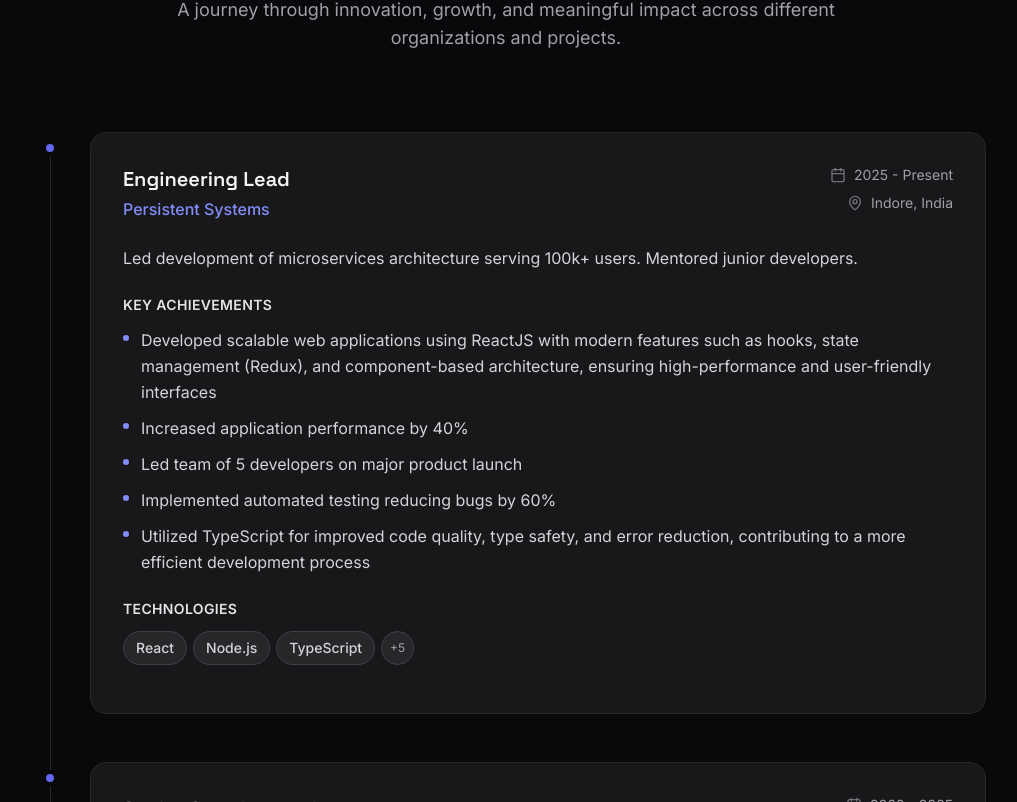
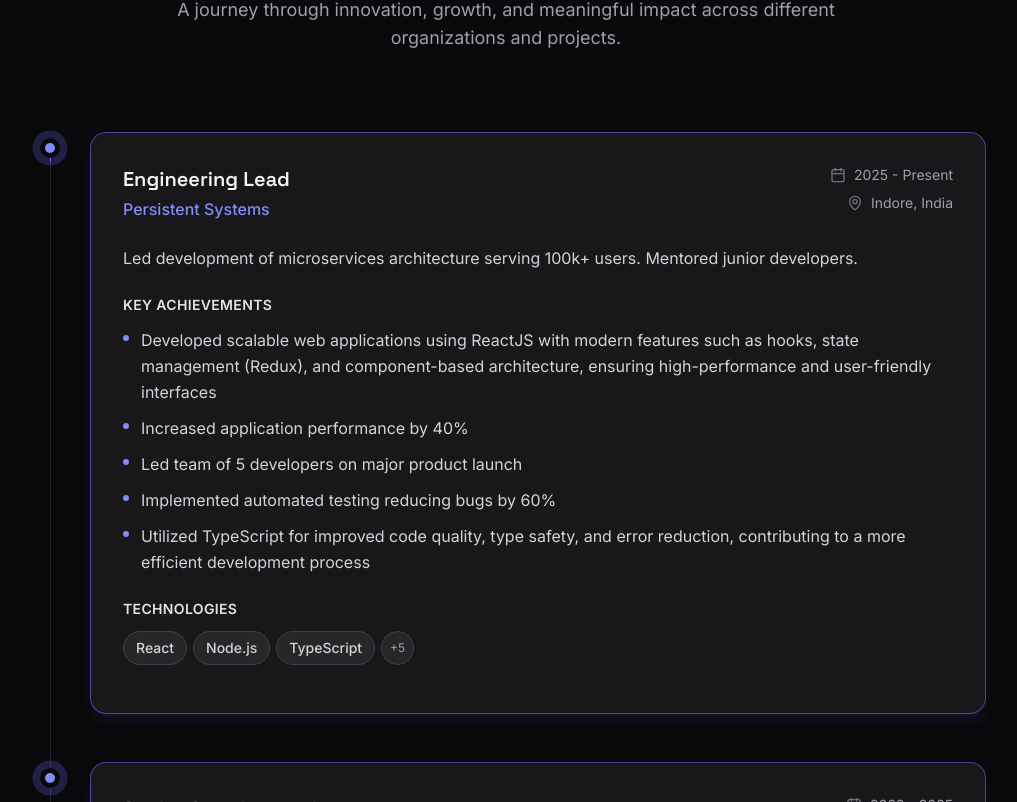
Before and after one commit to TarunBapat/portfolio-website, a React (Vite) app: page / in a window 1280 px wide. Shown: the part 2778-3580 px from the top of the page, without its empty margins (134-1151 px from the left). Built offline with nearby package versions, Linux system fonts and the light colour scheme.

Commit message:
fix: refactor UI

```diff
--- a/src/Experience.tsx
+++ b/src/Experience.tsx
@@ -1,10 +1,18 @@
-import { Briefcase, Calendar, MapPin } from "lucide-react";
-import { motion } from "framer-motion";
+import { useRef } from "react";
+import { Briefcase } from "lucide-react";
+import { motion, useScroll, useTransform } from "framer-motion";
 import { experiences } from "./constants";
-import TechStacks from "./TechStacks";
 import { fadeUp, viewportOnce } from "./utils/motion";
+import ExperienceItem from "./ExperienceItem";
 
 const Experience = () => {
+  const timelineRef = useRef<HTMLDivElement>(null);
+  const { scrollYProgress } = useScroll({
+    target: timelineRef,
+    offset: ["start center", "end center"],
+  });
+  const lineHeight = useTransform(scrollYProgress, [0, 1], ["0%", "100%"]);
+
   return (
     <section
       id="experience"
@@ -36,77 +44,15 @@ const Experience = () => {
         </motion.div>
 
         {/* Timeline */}
-        <div className="relative">
+        <div ref={timelineRef} className="relative">
           <div className="absolute left-6 top-2 bottom-2 w-px bg-zinc-800" />
+          <motion.div
+            className="absolute left-6 top-2 w-px bg-gradient-to-b from-accent-400 to-accent-500 origin-top"
+            style={{ height: lineHeight }}
+          />
 
           {experiences.map((exp, index) => (
-            <motion.div
-              key={exp.id}
-              variants={fadeUp}
-              initial="hidden"
-              whileInView="visible"
-              viewport={viewportOnce}
-              transition={{ delay: index * 0.1 }}
-              className="relative flex items-start mb-12 last:mb-0"
-            >
-              <div className="absolute left-4 top-2 w-4 h-4 bg-accent-500 rounded-full border-4 border-zinc-950 z-10" />
-
-              <div className="ml-16 w-full">
-                <div className="bg-zinc-900 border border-zinc-800 rounded-2xl p-8 transition-colors duration-300 hover:border-zinc-700">
-                  <div className="flex flex-col lg:flex-row lg:items-start lg:justify-between mb-6 gap-4">
-                    <div>
-                      <h3 className="text-xl font-display font-semibold text-zinc-100 mb-1">
-                        {exp.title}
-                      </h3>
-                      <span className="text-accent-400 font-medium">
-                        {exp.company}
-                      </span>
-                    </div>
-
-                    <div className="flex flex-col gap-2 lg:items-end text-sm text-zinc-400 shrink-0">
-                      <div className="flex items-center gap-2">
-                        <Calendar className="w-4 h-4 text-zinc-500" />
-                        <span>{exp.period}</span>
-                      </div>
-                      <div className="flex items-center gap-2">
-                        <MapPin className="w-4 h-4 text-zinc-500" />
-                        <span>{exp.location}</span>
-                      </div>
-                    </div>
-                  </div>
-
-                  <p className="text-zinc-300 mb-6 leading-relaxed">
-                    {exp.description}
-                  </p>
-
-                  <div className="mb-6">
-                    <h4 className="font-semibold text-zinc-200 mb-3 text-sm tracking-wide uppercase">
-                      Key Achievements
-                    </h4>
-                    <ul className="space-y-2.5">
-                      {exp.achievements.map((achievement, idx) => (
-                        <li
-                          key={idx}
-                          className="flex items-start gap-3 text-zinc-300 leading-relaxed"
-                        >
-                          <span className="w-1.5 h-1.5 bg-accent-400 rounded-full mt-2 shrink-0" />
-                          {achievement}
-                        </li>
-                      ))}
-                    </ul>
-                  </div>
-
-                  <div>
-                    <h4 className="font-semibold text-zinc-200 mb-3 text-sm tracking-wide uppercase">
-                      Technologies
-                    </h4>
-                    <div className="flex flex-wrap gap-2">
-                      <TechStacks project={{ tech: exp.tech }} />
-                    </div>
-                  </div>
-                </div>
-              </div>
-            </motion.div>
+            <ExperienceItem key={exp.id} exp={exp} index={index} />
           ))}
         </div>
       </div>
--- /dev/null
+++ b/src/ExperienceItem.tsx
@@ -0,0 +1,116 @@
+import { useRef } from "react";
+import { motion, useInView } from "framer-motion";
+import { Calendar, MapPin } from "lucide-react";
+import TechStacks from "./TechStacks";
+import { fadeUp, viewportOnce } from "./utils/motion";
+
+interface Experience {
+  id: number;
+  title: string;
+  company: string;
+  location: string;
+  period: string;
+  description: string;
+  achievements: string[];
+  tech: string[];
+}
+
+const ExperienceItem = ({
+  exp,
+  index,
+}: {
+  exp: Experience;
+  index: number;
+}) => {
+  const ref = useRef<HTMLDivElement>(null);
+  const isActive = useInView(ref, { margin: "-45% 0px -45% 0px" });
+
+  return (
+    <motion.div
+      ref={ref}
+      variants={fadeUp}
+      initial="hidden"
+      whileInView="visible"
+      viewport={viewportOnce}
+      transition={{ delay: index * 0.1 }}
+      className="relative flex items-start mb-12 last:mb-0"
+    >
+      {/* Timeline dot */}
+      <div
+        className={`absolute left-4 top-2 w-4 h-4 rounded-full border-4 border-zinc-950 z-10 transition-all duration-500 ${
+          isActive
+            ? "bg-accent-400 scale-125 shadow-[0_0_0_6px_rgba(99,102,241,0.25)]"
+            : "bg-zinc-700"
+        }`}
+      />
+
+      <div className="ml-16 w-full">
+        <div
+          className={`bg-zinc-900 border rounded-2xl p-8 transition-all duration-500 ${
+            isActive
+              ? "border-accent-500/60 shadow-lg shadow-accent-500/10"
+              : "border-zinc-800"
+          }`}
+        >
+          <div className="flex flex-col lg:flex-row lg:items-start lg:justify-between mb-6 gap-4">
+            <div>
+              <h3 className="text-xl font-display font-semibold text-zinc-100 mb-1">
+                {exp.title}
+              </h3>
+              <span
+                className={`font-medium transition-colors duration-500 ${
+                  isActive ? "text-accent-400" : "text-zinc-400"
+                }`}
+              >
+                {exp.company}
+              </span>
+            </div>
+
+            <div className="flex flex-col gap-2 lg:items-end text-sm text-zinc-400 shrink-0">
+              <div className="flex items-center gap-2">
+                <Calendar className="w-4 h-4 text-zinc-500" />
+                <span>{exp.period}</span>
+              </div>
+              <div className="flex items-center gap-2">
+                <MapPin className="w-4 h-4 text-zinc-500" />
+                <span>{exp.location}</span>
+              </div>
+            </div>
+          </div>
+
+          <p className="text-zinc-300 mb-6 leading-relaxed">
+            {exp.description}
+          </p>
+
+          <div className="mb-6">
+            <h4 className="font-semibold text-zinc-200 mb-3 text-sm tracking-wide uppercase">
+              Key Achievements
+            </h4>
+            <ul className="space-y-2.5">
+              {exp.achievements.map((achievement, idx) => (
+                <li
+                  key={idx}
+                  className="flex items-start gap-3 text-zinc-300 leading-relaxed"
+                >
+                  <span className="w-1.5 h-1.5 bg-accent-400 rounded-full mt-2 shrink-0" />
+                  {achievement}
+                </li>
+              ))}
+            </ul>
+          </div>
+
+          <div>
+            <h4 className="font-semibold text-zinc-200 mb-3 text-sm tracking-wide uppercase">
+              Technologies
+            </h4>
+            <div className="flex flex-wrap gap-2">
+              <TechStacks project={{ tech: exp.tech }} />
+            </div>
+          </div>
+        </div>
+      </div>
+    </motion.div>
+  );
+};
+
+export default ExperienceItem;
```
